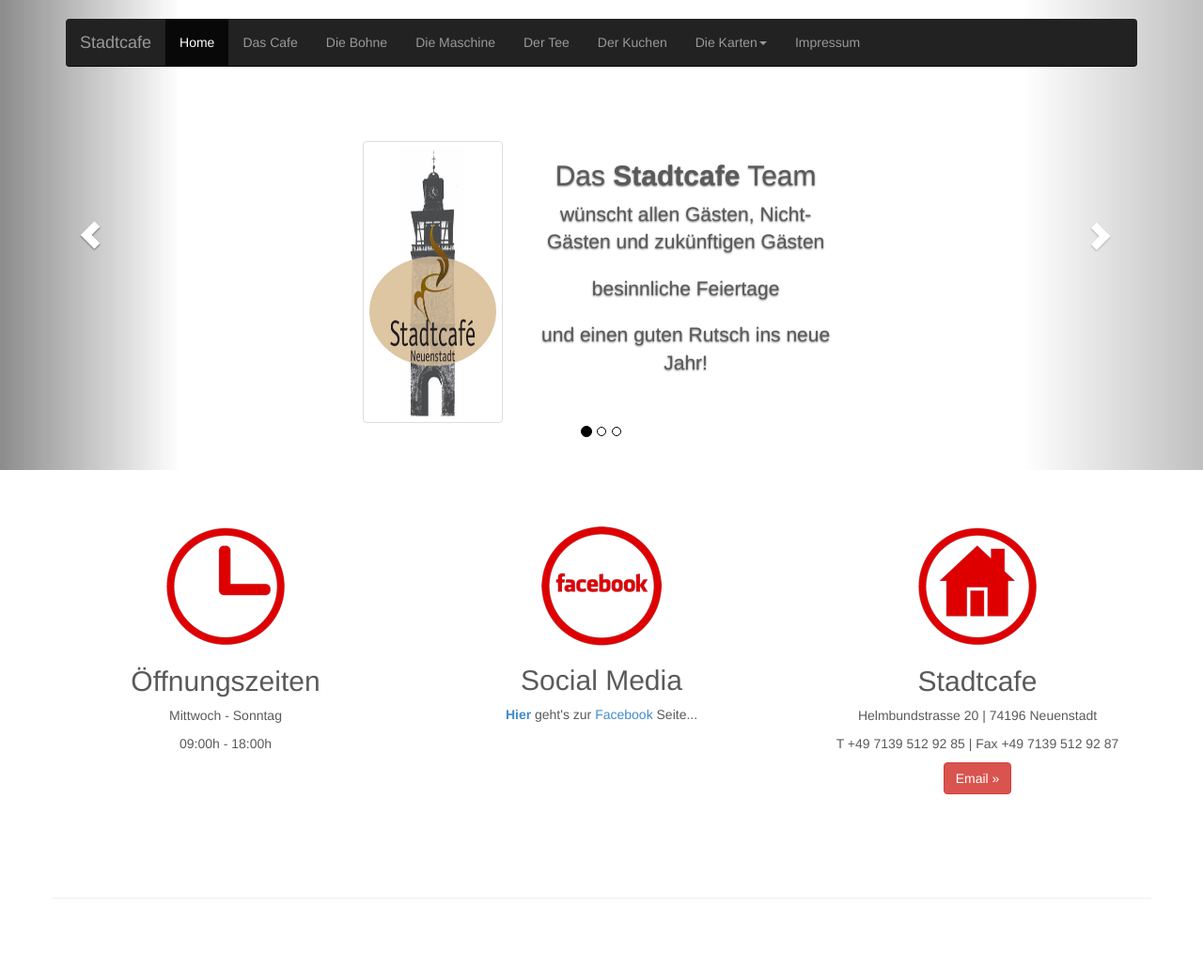
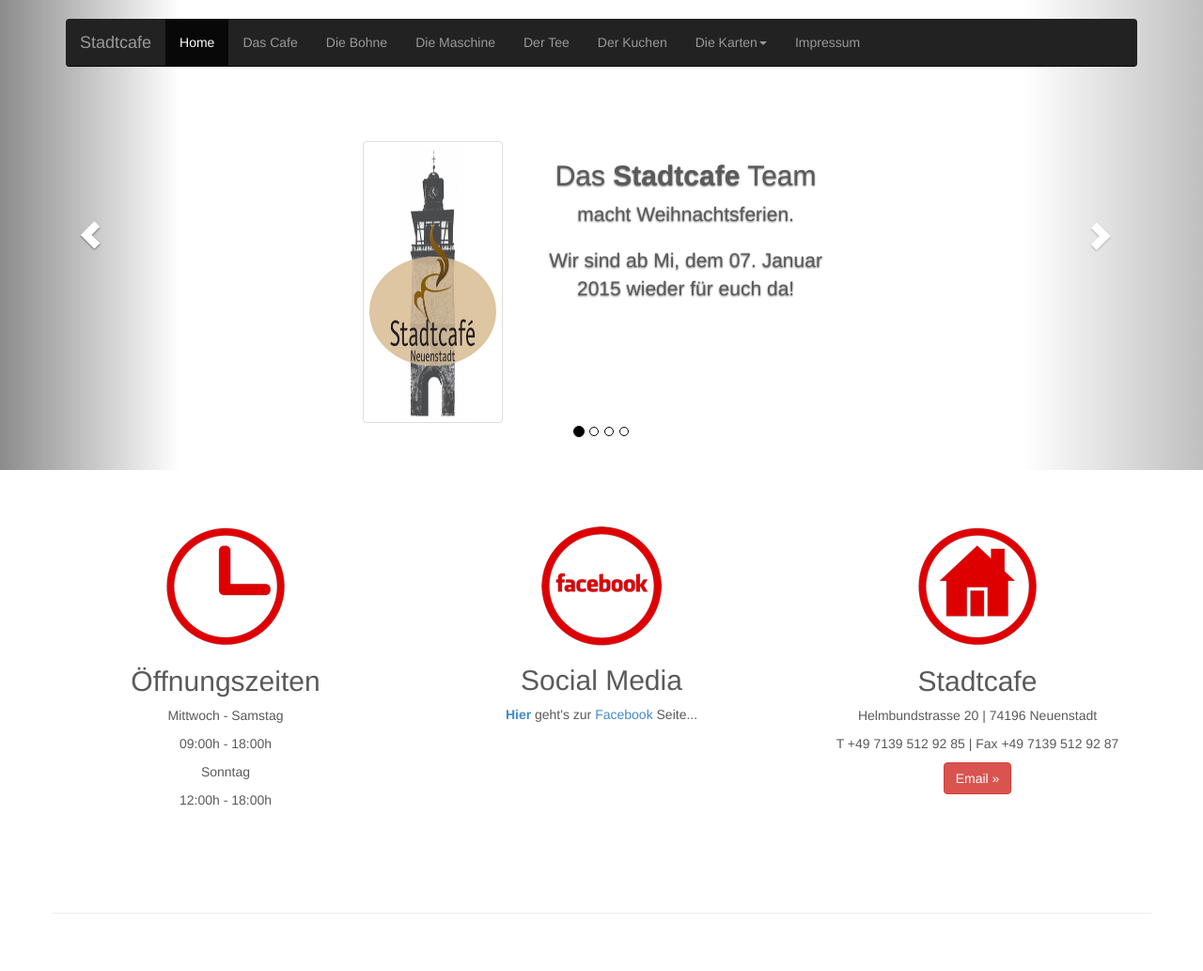
Before and after one commit to j1cken/stadtcafe, a PHP site: page / in a window 1280 px wide. Shown: the top 1033 px of the page at 94% size. Run offline with PHP 8.4, Linux system fonts and the light colour scheme; some libraries are stand-ins or nearby versions.

Commit message:
xmas vacation

```diff
--- a/php/index.php
+++ b/php/index.php
@@ -76,10 +76,27 @@
         <li data-target="#myCarousel" data-slide-to="0" class="active"></li>
         <li data-target="#myCarousel" data-slide-to="1"></li>
         <li data-target="#myCarousel" data-slide-to="2"></li>
+        <li data-target="#myCarousel" data-slide-to="3"></li>
       </ol>
       <div class="carousel-inner">
 
         <div class="item active">
+          <div class="container">
+            <div class="carousel-caption">
+              <div class="container-fluid">
+              <div class="row">
+                <div class="col-md-4"><img src="images/logo.png" style="height: 300px" alt="Logo" class="img-thumbnail"/></div>
+                <div class="col-md-8">
+                  <h2>Das <b>Stadtcafe</b> Team</h2>
+		  <p>macht Weihnachtsferien.</p>
+		  <p>Wir sind ab Mi, dem 07. Januar 2015 wieder für euch da!</p>
+                </div>
+              </div><!-- row -->
+              </div><!-- container -->
+            </div>
+          </div>
+        </div>
+        <div class="item">
           <div class="container">
             <div class="carousel-caption">
               <div class="container-fluid">
@@ -148,8 +165,10 @@
         <div class="col-lg-4">
           <img src="images/clock.png" alt="Clockwork" />
           <h2>Öffnungszeiten</h2>
-          <p>Mittwoch - Sonntag</p>
+          <p>Mittwoch - Samstag</p>
           <p>09:00h - 18:00h</p>
+          <p>Sonntag</p>
+          <p>12:00h - 18:00h</p>
         </div><!-- /.col-lg-4 -->
         <div class="col-lg-4">
           <img src="images/facebook.png" alt="Facebook" />
```
